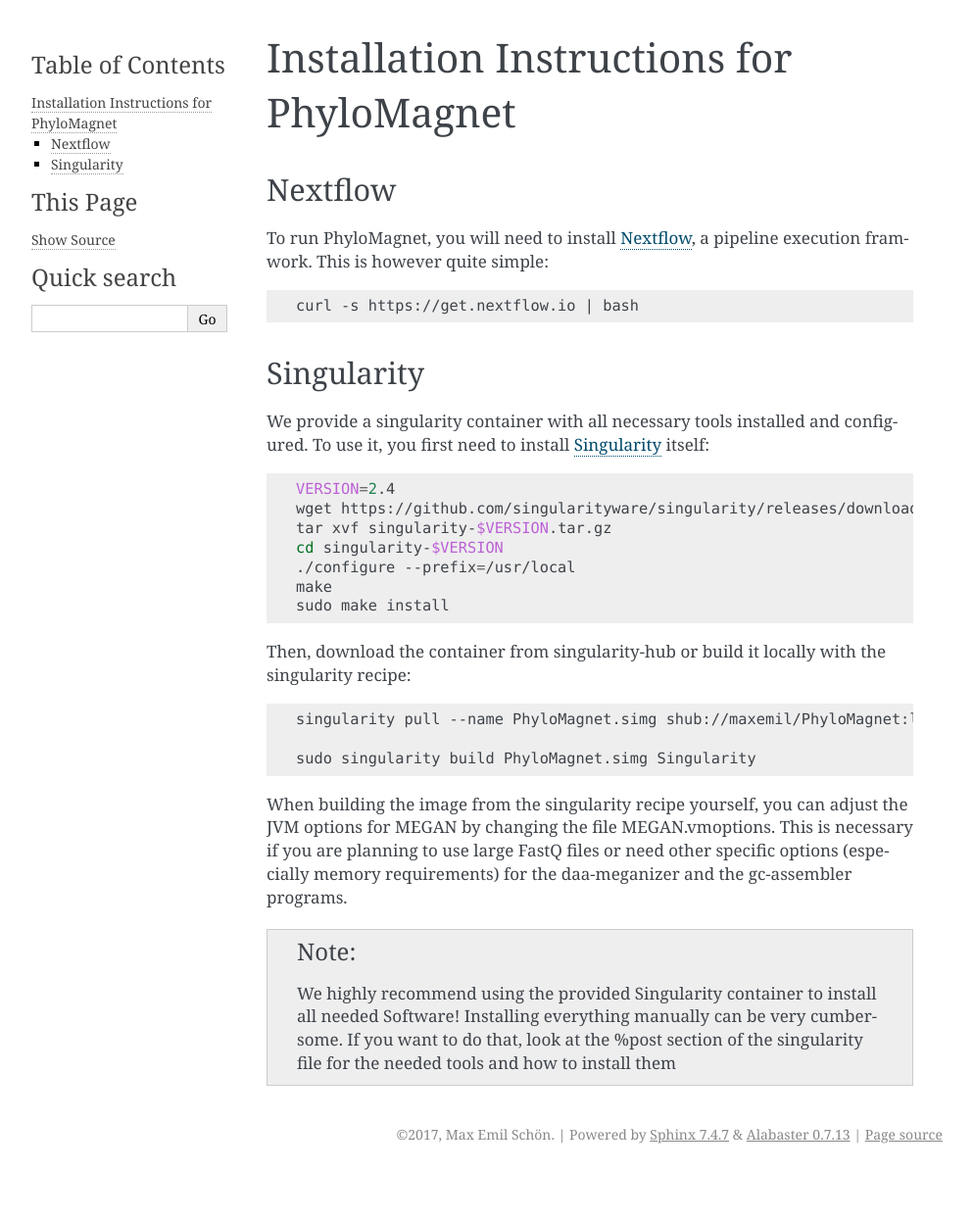
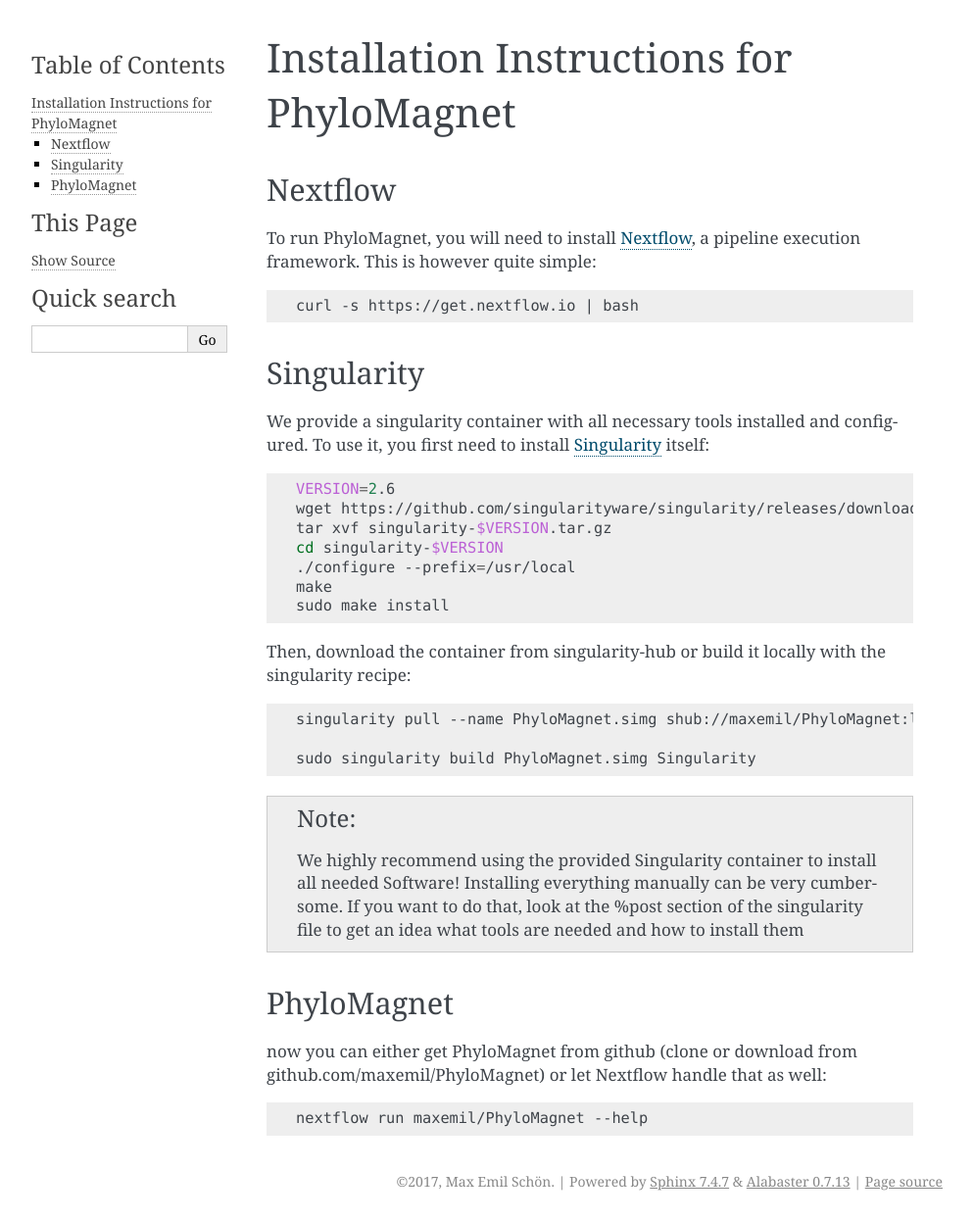
Before and after one commit to maxemil/PhyloMagnet, a Sphinx documentation site: the page built from docs/contents/installation.rst, in a window 1280 px wide. Shown: the whole page at 98% size, without its empty margins (148-1141 px from the left). Built offline with Sphinx 7.4.7, drawn with Linux system fonts in a browser that asks for light colours; before the commit the page ends 1197 px from its top, so only the background shows below that.

Commit message:
update docs

```diff
--- a/docs/contents/installation.rst
+++ b/docs/contents/installation.rst
@@ -2,7 +2,7 @@
 =========================================
 Nextflow
 --------
-To run PhyloMagnet, you will need to install `Nextflow <https://www.nextflow.io/>`_, a pipeline execution framwork. This is however quite simple:
+To run PhyloMagnet, you will need to install `Nextflow <https://www.nextflow.io/>`_, a pipeline execution framework. This is however quite simple:
 
 .. code-block:: bash
 
@@ -15,7 +15,7 @@
 
 .. code-block:: bash
 
-  VERSION=2.4
+  VERSION=2.6
   wget https://github.com/singularityware/singularity/releases/download/$VERSION/singularity-$VERSION.tar.gz
   tar xvf singularity-$VERSION.tar.gz
   cd singularity-$VERSION
@@ -33,8 +33,15 @@
   sudo singularity build PhyloMagnet.simg Singularity
 
 
-When building the image from the singularity recipe yourself, you can adjust the JVM options for MEGAN by changing the file MEGAN.vmoptions. This is necessary if you are planning to use large FastQ files or need other specific options (especially memory requirements) for the daa-meganizer and the gc-assembler programs.
-
 .. note::
 
-  We highly recommend using the provided Singularity container to install all needed Software! Installing everything manually can be very cumbersome. If you want to do that, look at the %post section of the singularity file for the needed tools and how to install them
+  We highly recommend using the provided Singularity container to install all needed Software! Installing everything manually can be very cumbersome. If you want to do that, look at the %post section of the singularity file to get an idea what tools are needed and how to install them
+
+PhyloMagnet
+--------
+
+now you can either get PhyloMagnet from github (clone or download from github.com/maxemil/PhyloMagnet) or let Nextflow handle that as well:
+
+.. code-block:: bash
+
+  nextflow run maxemil/PhyloMagnet --help
--- a/docs/index.rst
+++ b/docs/index.rst
@@ -7,8 +7,9 @@
    :maxdepth: 2
 
    contents/installation
+   contents/command_line_options
    contents/example
-
+   contents/contact
 
 Indices and tables
 ==================
```
Also changed, not shown: docs/contents/command_line_options.rst (added, +15 -0 lines), docs/contents/contact.rst (added, +8 -0 lines).
